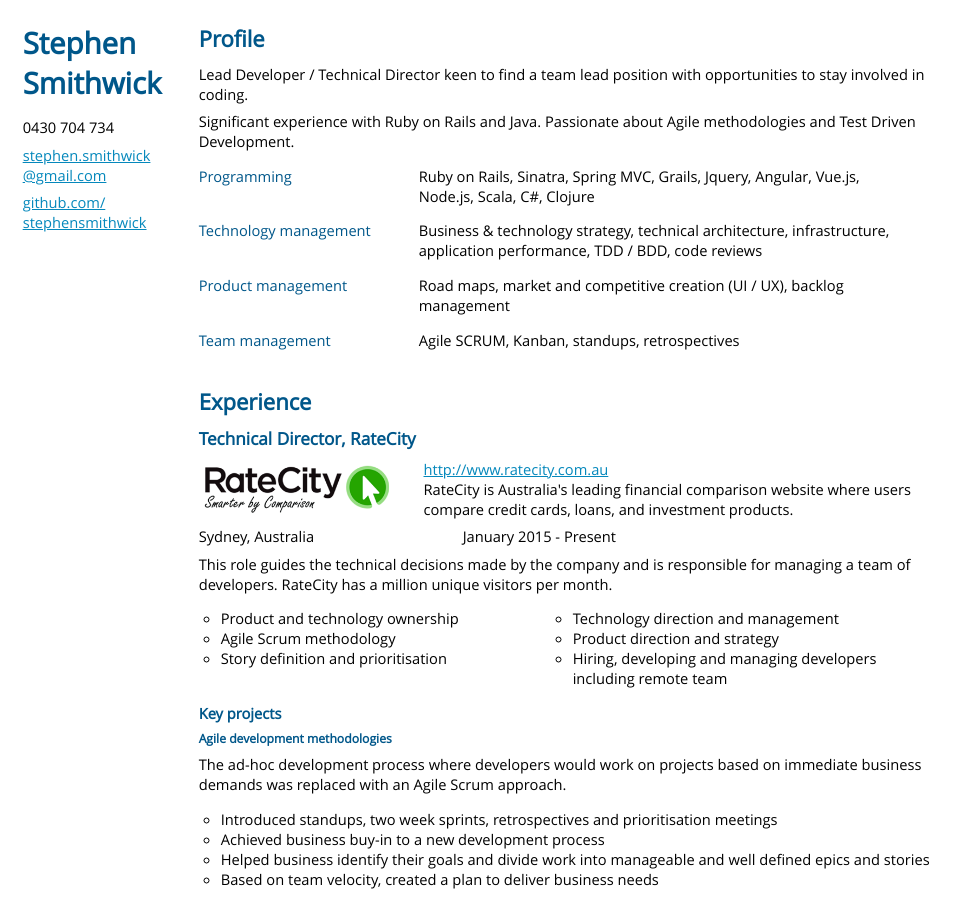
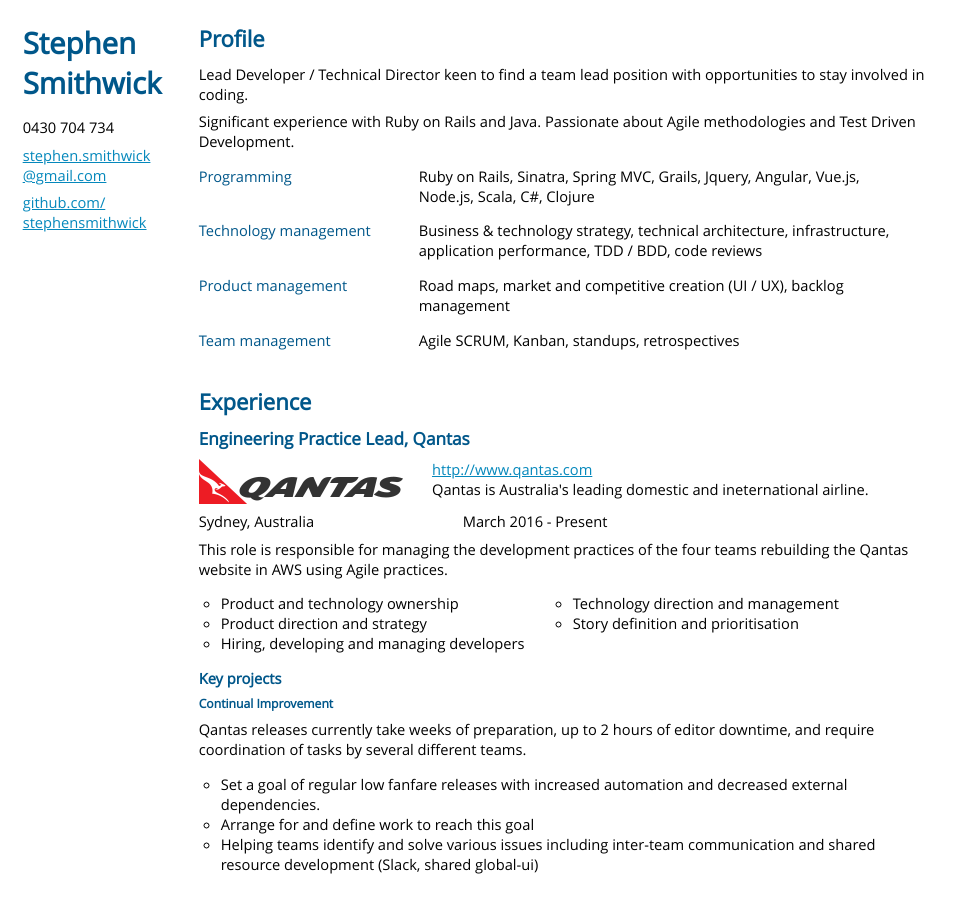
Before and after one commit to StephenSmithwick/StephenSmithwick.github.io, a Jekyll site: the page built from cv.html, in a window 1280 px wide and 900 px high. Shown: the whole window, without its empty margins (0-970 px from the left). Built offline with Jekyll 4.4.1, drawn with Linux system fonts in a browser that asks for light colours.

Commit message:
Adding Qantas

```diff
--- a/cv.html
+++ b/cv.html
@@ -37,6 +37,58 @@
 
   <section class="experience">
     <h2>Experience</h2>
+    <section>
+      <h3>Engineering Practice Lead, Qantas</h3>
+
+      <div class="company-info">
+        <img src="images/qantas.png" alt="Qantas Logo">
+        <span>
+          <a href="http://www.qantas.com">http://www.qantas.com</a><br>
+          Qantas is Australia's leading domestic and ineternational airline.
+        </span>
+      </div>
+
+      <div class="location-date">
+        <span>Sydney, Australia</span>
+        <span>March 2016 - Present</span>
+      </div>
+
+      <p>
+        This role is responsible for managing the development practices of the
+        four teams rebuilding the Qantas website in AWS using Agile practices.
+      </p>
+
+      <ul class="two-columns">
+        <li>Product and technology ownership</li>
+        <li>Technology direction and management</li>
+        <li>Product direction and strategy</li>
+        <li>Story definition and prioritisation</li>
+        <li>Hiring, developing and managing developers</li>
+      </ul>
+
+      <section class="projects">
+        <h4>Key projects</h4>
+
+        <section>
+          <h5>Continual Improvement</h5>
+          <p>
+            Qantas releases currently take weeks of preparation, up to 2 hours of editor downtime,
+            and require coordination of tasks by several different teams.
+          </p>
+          <ul>
+            <li>
+              Set a goal of regular low fanfare releases with
+              increased automation and decreased external dependencies.
+            </li>
+            <li>Arrange for and define work to reach this goal</li>
+            <li>
+              Helping teams identify and solve various issues including inter-team communication and shared resource development
+              (Slack, shared global-ui)
+            </li>
+          </ul>
+        </section>
+      </section>
+    </section>
     <section>
       <h3>Technical Director, RateCity</h3>
 
```
Also changed, not shown: images/qantas.png (added).
